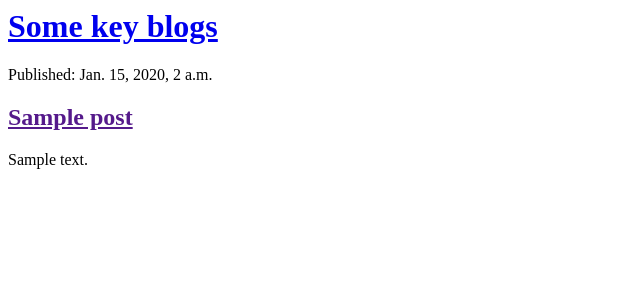
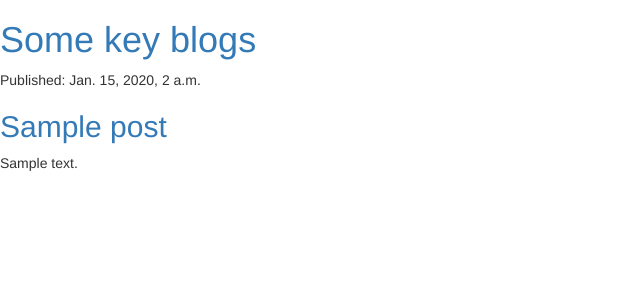
Before and after one commit to jaijhala/blog-app, a Django app: template blog/templates/blog/post_list.html in a window 1280 px wide. Shown: the top 300 px of the page, without its empty margins (0-640 px from the left). Run offline with Django 3.2, Linux system fonts and the light colour scheme; the template is opened without the code that fills it: values that come from a table or form of the project are taken from there, others are empty; tables that the repository leaves empty hold one stand-in row (values such as "Sample post"); some libraries are stand-ins or nearby versions.

Commit message:
forgot to update post_list.html changes

```diff
--- a/blog/templates/blog/post_list.html
+++ b/blog/templates/blog/post_list.html
@@ -1,6 +1,13 @@
+{% load static %}
 <html>
     <head>
+
         <title>Elastic blogs</title>
+        <link href="//fonts.googleapis.com/css?family=Lobster&subset=latin,latin-ext" rel="stylesheet" type="text/css">
+        <link rel="stylesheet" href="//maxcdn.bootstrapcdn.com/bootstrap/3.2.0/css/bootstrap.min.css">
+        <link rel="stylesheet" href="//maxcdn.bootstrapcdn.com/bootstrap/3.2.0/css/bootstrap-theme.min.css">
+        <link rel="stylesheet" href="{% static 'css/blog.css' %}">
+
     </head>
     <body>
         <div>
```
